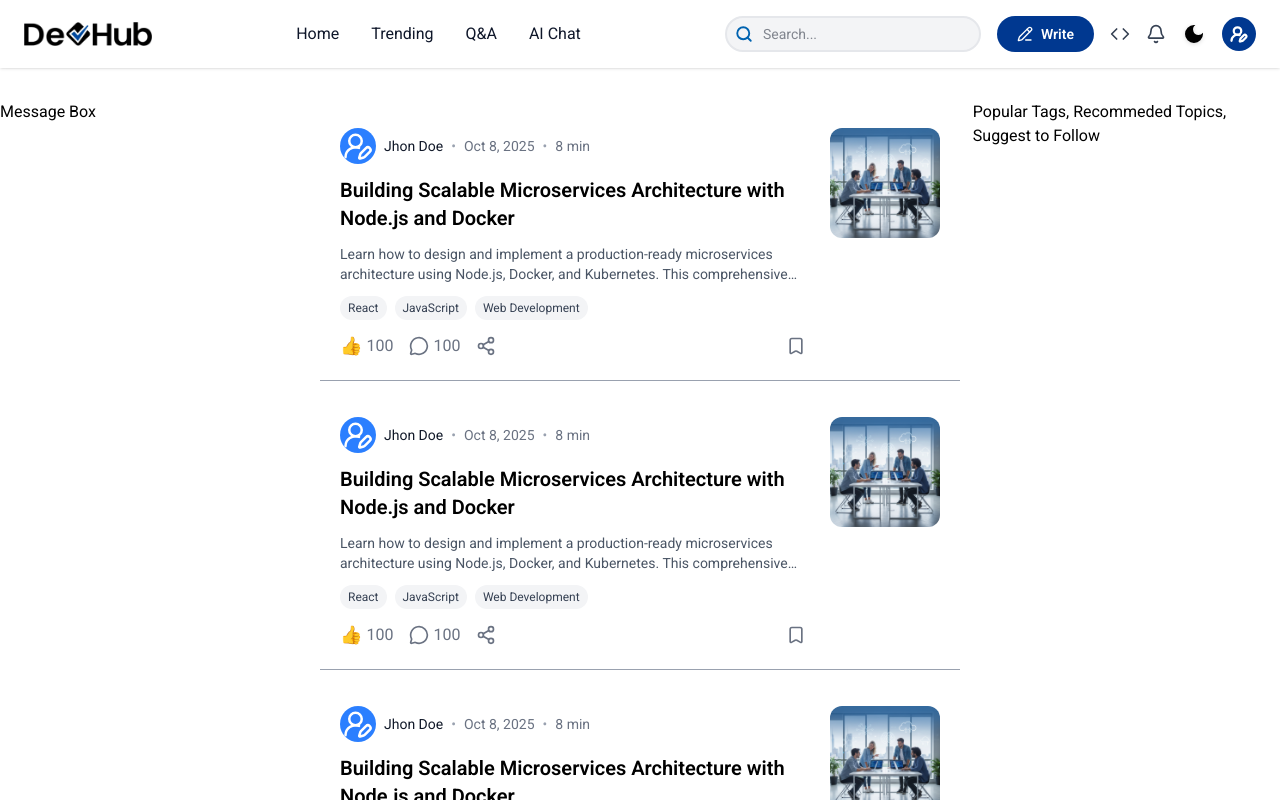
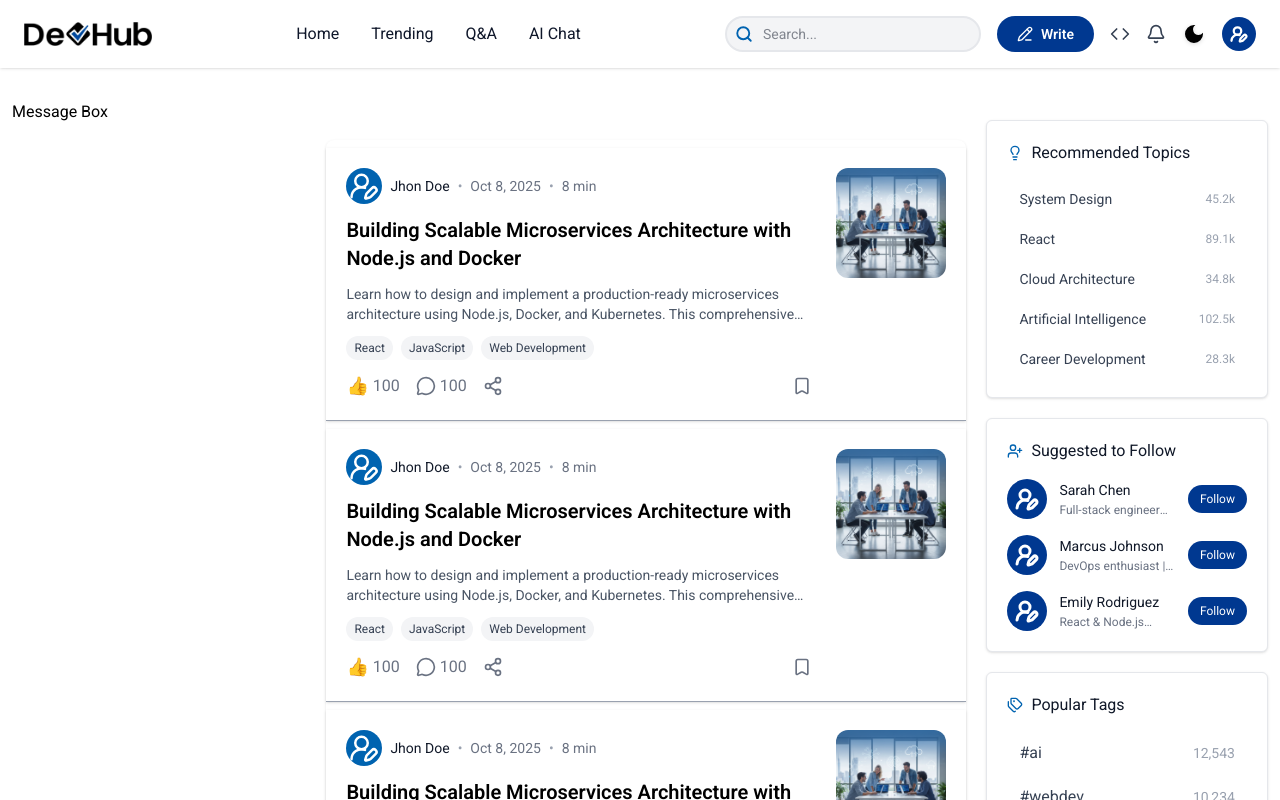
Before and after one commit to devhub-platform/frontend-development, a React (Vite) app: page /frontend-development/home in a window 1280 px wide. Shown: the top 800 px of the page. Built offline with nearby package versions, Linux system fonts and the light colour scheme.

Commit message:
populartags-recommendedtogpics-suggesttofollow

```diff
--- /dev/null
+++ b/src/Components/PopularTags/PopularTags.jsx
@@ -0,0 +1,38 @@
+import { Tags } from "lucide-react";
+
+const tags = [
+  { name: "ai", count: 12543 },
+  { name: "webdev", count: 10234 },
+  { name: "javascript", count: 8932 },
+  { name: "productivity", count: 7821 },
+  { name: "design", count: 6745 },
+  { name: "career", count: 5432 },
+];
+
+export function PopularTags() {
+  return <>
+    <div className="bg-white rounded-md p-5 border border-gray-200 shadow-sm">
+      <div className="flex items-center gap-2 mb-4">
+        <Tags className="w-4 h-4 text-text-light" />
+        <h2 className="text-gray-900">Popular Tags</h2>
+      </div>
+
+      <div className="flex flex-col gap-1">
+        {tags.map((tag) => (
+          <a
+            key={tag.name}
+            href="#"
+            className="flex items-center justify-between py-2 px-3 rounded-lg hover:bg-gray-50 transition-colors group"
+          >
+            <div className="flex items-center gap-2">
+              <span className="text-gray-700 group-hover:text-text-light transition-colors">
+                #{tag.name}
+              </span>
+            </div>
+            <span className="text-gray-400 text-sm">{tag.count.toLocaleString()}</span>
+          </a>
+        ))}
+      </div>
+    </div>
+  </>
+}
--- a/src/Components/Post/Post.jsx
+++ b/src/Components/Post/Post.jsx
@@ -27,14 +27,14 @@ export function Post({
   const [showReactions, setShowReactions] = useState(false);
 
   return (
-    <article className="w-full bg-white border-b border-gray-400 hover:bg-gray-50 transition p-5 my-2
+    <article className="w-full bg-white border-b border-gray-400 hover:bg-gray-50 transition p-5 mt-2 shadow-sm
                       dark:bg-bg-secondary-dark dark:border-gray-700 dark:hover:bg-bg-secondary-dark">
       <div className="flex gap-6">
         {/* Left */}
         <div className="flex-1 flex flex-col gap-3">
           {/* Author */}
           <div className="flex items-center gap-2 text-sm">
-            <div className="bg-blue-500 rounded-full overflow-hidden w-9 h-9 flex justify-center items-center text-white">
+            <div className="bg-text-light rounded-full overflow-hidden w-9 h-9 flex justify-center items-center text-white">
                 <UserRoundPen size={30} strokeWidth={2}/>
             </div>
             <span className="text-gray-900 dark:text-white">Jhon Doe</span>
@@ -130,7 +130,7 @@ export function Post({
         </div>
 
         {/* Image */}
-        <div className="w-[110px] h-[110px] flex-shrink-0">
+        <div className="w-[110px] h-[110px] shrink-0">
           <img
             src={img}
             alt="Post Image"
--- /dev/null
+++ b/src/Components/RecommendedTopics/RecommendedTopics.jsx
@@ -0,0 +1,35 @@
+import { Lightbulb } from "lucide-react";
+
+const topics = [
+  { name: "System Design", followers: "45.2k" },
+  { name: "React", followers: "89.1k" },
+  { name: "Cloud Architecture", followers: "34.8k" },
+  { name: "Artificial Intelligence", followers: "102.5k" },
+  { name: "Career Development", followers: "28.3k" },
+];
+
+export function RecommendedTopics() {
+  return <>
+    <div className="bg-white rounded-md p-5 border border-gray-200 shadow-sm mb-5">
+      <div className="flex items-center gap-2 mb-4">
+        <Lightbulb className="w-4 h-4 text-text-light" />
+        <h2 className="text-gray-900">Recommended Topics</h2>
+      </div>
+
+      <div className="flex flex-col gap-1">
+        {topics.map((topic) => (
+          <a
+            key={topic.name}
+            href="#"
+            className="flex items-center justify-between py-2 px-3 rounded-lg hover:bg-gray-50 transition-colors group"
+          >
+            <span className="text-gray-700 group-hover:text-text-light transition-colors text-sm">
+              {topic.name}
+            </span>
+            <span className="text-gray-400 text-xs">{topic.followers}</span>
+          </a>
+        ))}
+      </div>
+    </div>
+  </>
+}
--- /dev/null
+++ b/src/Components/SuggestedToFollow/SuggestedToFollow.jsx
@@ -0,0 +1,53 @@
+import { UserPlus, UserRoundPen } from "lucide-react";
+
+const users = [
+  {
+    name: "Sarah Chen",
+    bio: "Full-stack engineer @TechCorp",
+    avatar: "https://api.dicebear.com/7.x/avataaars/svg?seed=sarah",
+  },
+  {
+    name: "Marcus Johnson",
+    bio: "DevOps enthusiast | Cloud architect",
+    avatar: "https://api.dicebear.com/7.x/avataaars/svg?seed=marcus",
+  },
+  {
+    name: "Emily Rodriguez",
+    bio: "React & Node.js developer",
+    avatar: "https://api.dicebear.com/7.x/avataaars/svg?seed=emily",
+  },
+];
+
+export function SuggestedToFollow() {
+  return (
+    <div className="bg-white rounded-md p-5 border border-gray-200 shadow-sm mb-5">
+      <div className="flex items-center gap-2 mb-4">
+        <UserPlus className="w-4 h-4 text-text-light" />
+        <h2 className="text-gray-900">Suggested to Follow</h2>
+      </div>
+
+
+      <div className="flex flex-col gap-4">
+        {users.map((user) => (
+          <div key={user.name} className="flex items-center gap-3">
+      <div className="text-white overflow-hidden bg-primary rounded-full w-10 h-10 flex items-center justify-center">
+        <UserRoundPen strokeWidth={3}/>
+      </div>
+
+            <div className="flex-1 min-w-0">
+              <h3 className="text-gray-900 text-sm mb-0.5">{user.name}</h3>
+              <p className="text-gray-500 text-xs line-clamp-1">{user.bio}</p>
+            </div>
+
+            <button
+              size="sm"
+              className="bg-primary hover:bg-text-light text-white text-xs px-3 h-7 rounded-full"
+            >
+              Follow
+            </button>
+          </div>
+        ))}
+      </div>
+    </div>
+  );
+}
--- a/src/Pages/Home/Home.jsx
+++ b/src/Pages/Home/Home.jsx
@@ -1,11 +1,14 @@
 import React from 'react'
 import Post from '../../Components/Post/Post'
+import { PopularTags } from '../../Components/PopularTags/PopularTags'
+import { RecommendedTopics } from '../../Components/RecommendedTopics/RecommendedTopics'
+import { SuggestedToFollow } from '../../Components/SuggestedToFollow/SuggestedToFollow'
 
 const Home = () => {
   return <>
   <div className='flex dark:bg-bg-primary-dark'>
-    <div className='w-[24%] my-5'> Message Box </div>
-  <div className='flex flex-col justify-center items-center w-[50%] mx-auto dark:bg-bg-secondary-dark my-5 rounded-lg dark:shadow-2xl dark:shadow-gray-500/20'>
+    <div className='w-[23%] my-5 ml-3'> Message Box </div>
+  <div className='flex flex-col justify-center items-center w-[50%] mx-5 dark:bg-bg-secondary-dark my-15 rounded-lg dark:shadow-2xl dark:shadow-gray-500/20 shadow-sm bg-white mb-2'>
     <Post/>
     <Post/>
     <Post/>
@@ -13,7 +16,11 @@ const Home = () => {
     <Post/>
     <Post/>
   </div>
-  <div className='w-[24%] my-5'> Popular Tags, Recommeded Topics, Suggest to Follow</div>
+  <div className='w-[22%] my-10 mr-3'>
+    <RecommendedTopics/>
+    <SuggestedToFollow/>
+    <PopularTags/>
+  </div>
   </div>
     </>
 }
```
